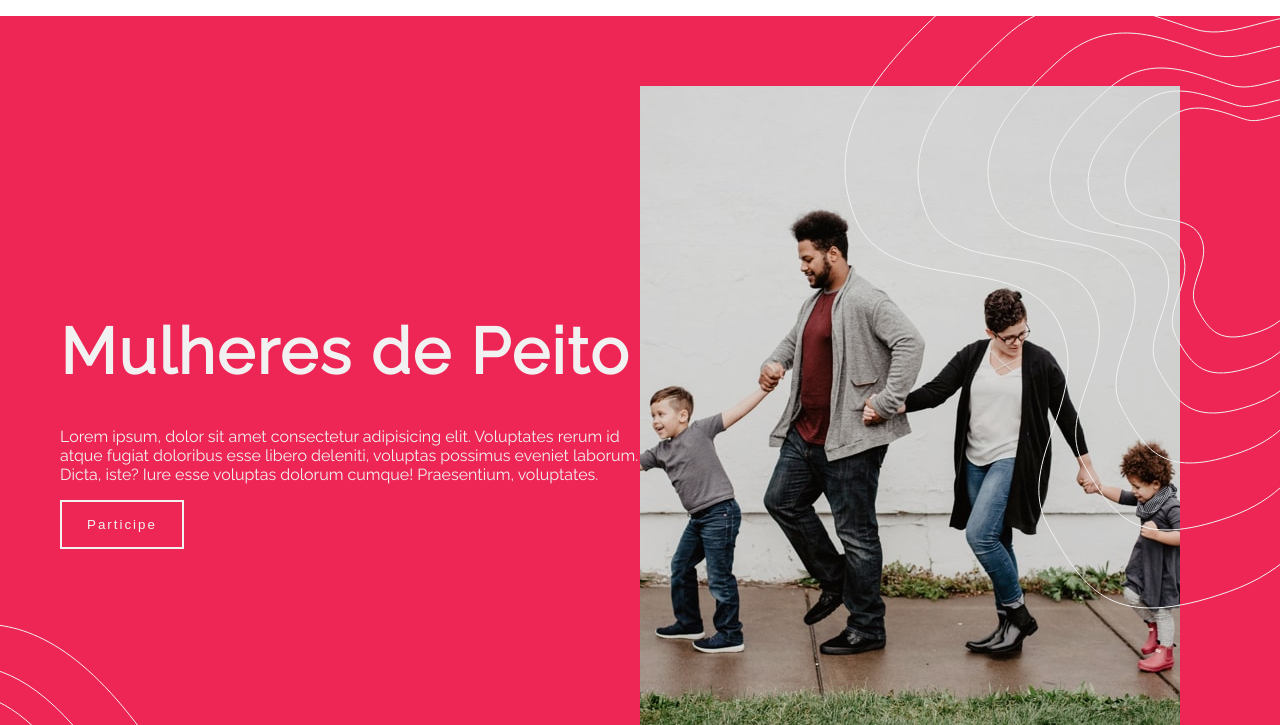
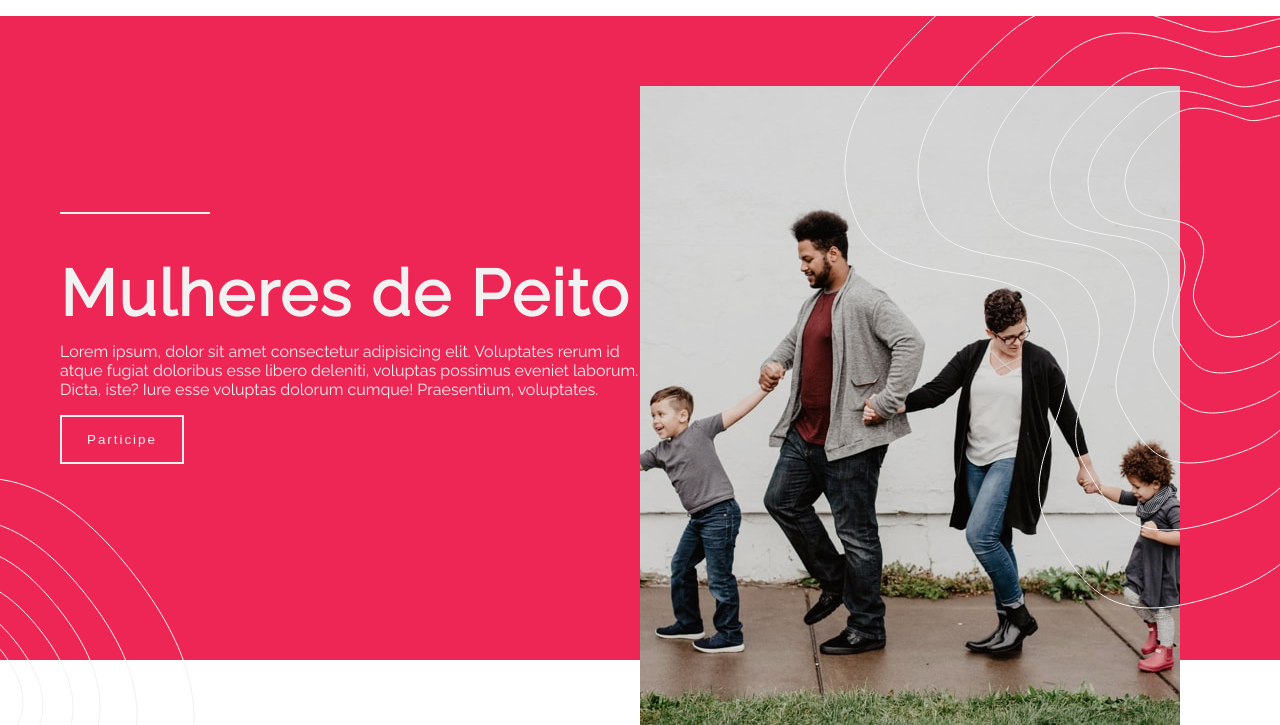
Before and after one commit to felipesaev/mulheresdepeito, a Gatsby site: page / in a window 1280 px wide. Shown: the part 75-800 px from the top of the page. Built offline with nearby package versions, Linux system fonts and the light colour scheme; Gatsby itself is replaced by a stand-in of ours.

Commit message:
styled components Header

```diff
--- a/src/components/Header/Header.js
+++ b/src/components/Header/Header.js
@@ -35,7 +35,7 @@ const Header = () => {
           </button>
           </div>
           <div>
-      <Img fixed={imageHeader.childImageSharp.fixed} alt="" />
+      <Img fixed={imageHeader.childImageSharp.fixed} alt="" className="ivan" />
       </div>
       </div>
 
--- a/src/components/Header/Header.scss
+++ b/src/components/Header/Header.scss
@@ -6,6 +6,7 @@ header {
   color: $color-white;
   padding: 50px 0;
   position: relative;
+  margin-bottom: 250px;
   &:after {
     content:'';
     background-image: url('../../images/bg-pattern-intro-right-desktop.svg') ;
@@ -25,10 +26,14 @@ header {
     background-position: bottom left;
     position: absolute;
     left:0;
-    bottom: -40%;
+    bottom: -50%;
     width: 100%;
     height: 100%;
 
+  }
+
+  .ivan {
+    margin-bottom: -150px;
   }
 }
 
@@ -36,8 +41,19 @@ header {
 font-size: 4rem;
 letter-spacing: 2px;
 line-height: 1;
+position: relative;
+margin: 0;
+padding-top: 50px;
 
 &:before {
   content: '';
-}
+  background-color: $color-white;
+  top: 0;
+  left: 0;
+  position: absolute;
+  height: 2px;
+  width: 150px;
+
+  }
+
  }
--- a/src/components/Navigation/Nav.js
+++ b/src/components/Navigation/Nav.js
@@ -7,7 +7,7 @@ import "./Nav.scss"
 const Nav = () => (
  <nav>
    <div className="container">
-     <div className="flex">
+     <div className="flex align-start">
        <div>
           <img src={logo} alt="logo"/>
        </div>
--- a/src/pages/index.scss
+++ b/src/pages/index.scss
@@ -36,7 +36,7 @@ body {
   display: flex;
   align-items: center;
   justify-content: space-between;
-   div {
+   > div {
      flex: 1;
    }
  }
```
Also changed, not shown: 1 other file.
